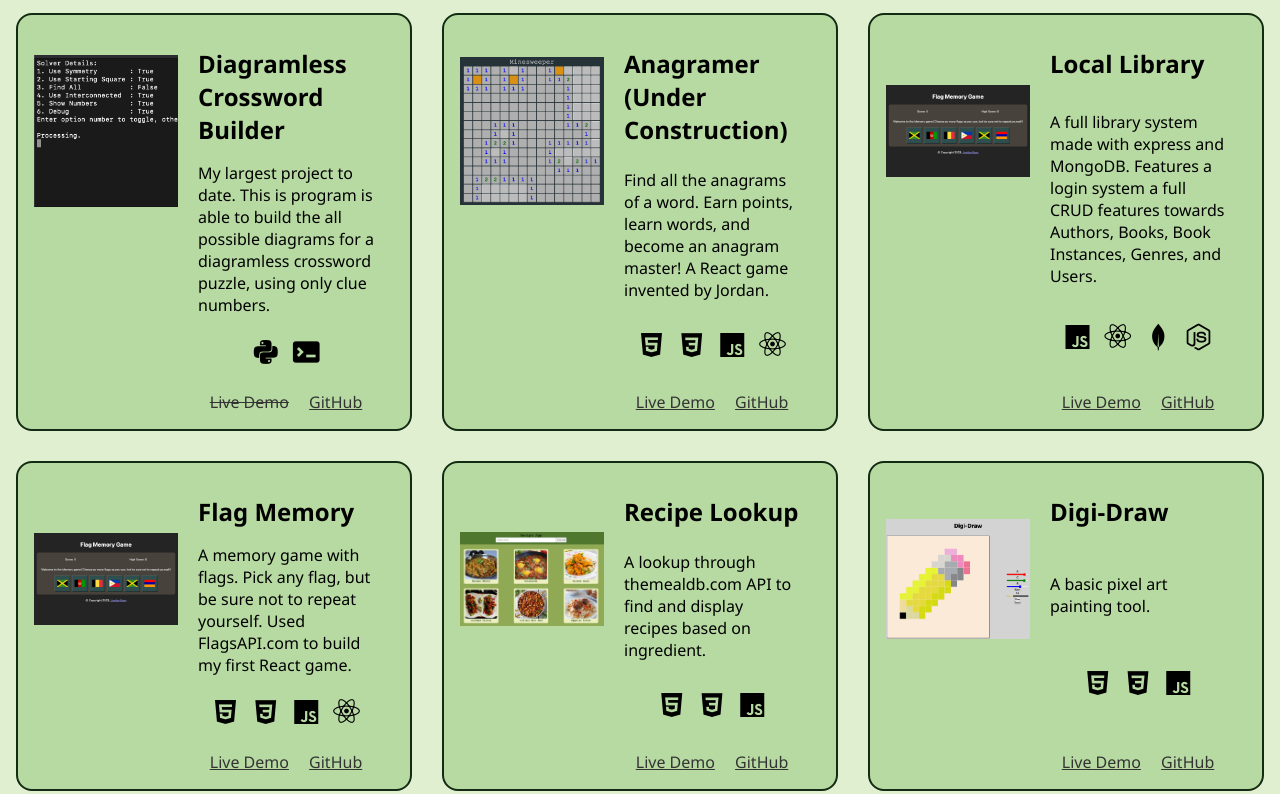
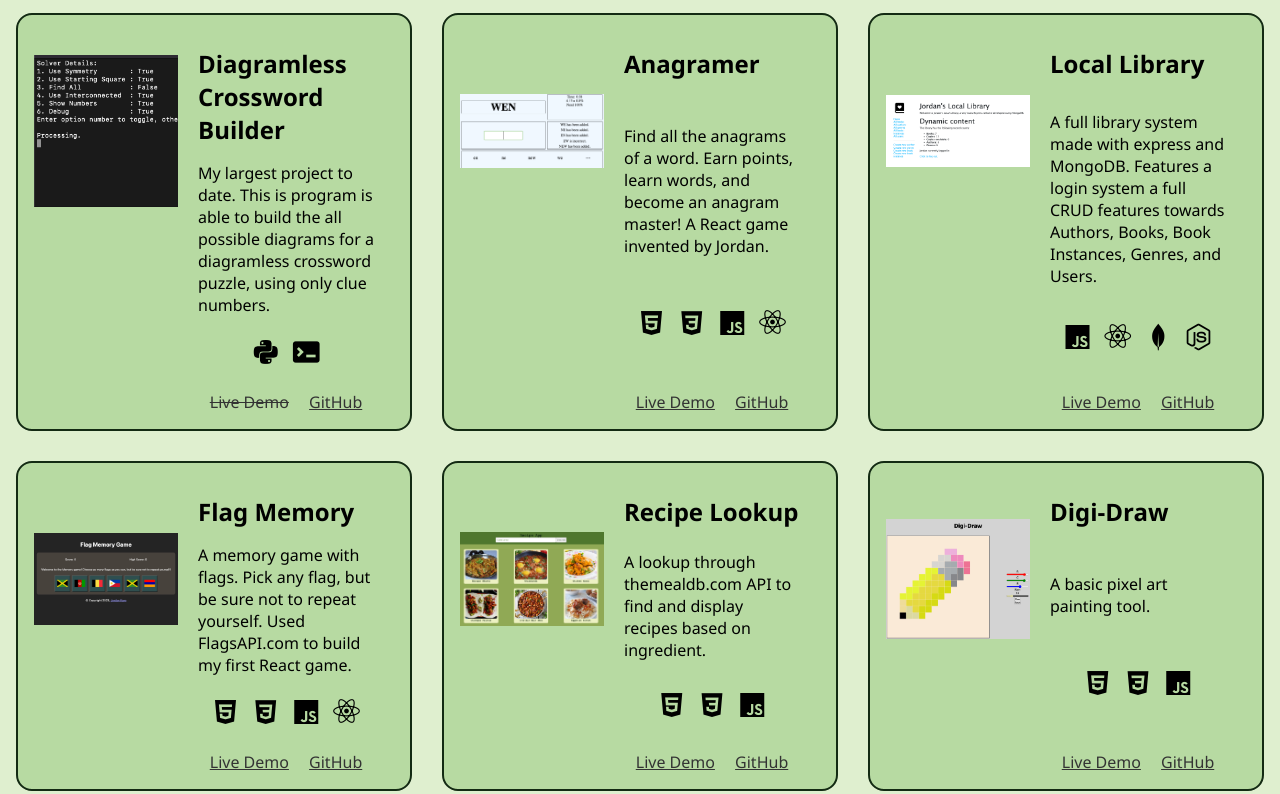
Before and after one commit to JordanKarp/JordanKarp.github.io, a website: page index.html in a window 1280 px wide. Shown: the part 876-1670 px from the top of the page. Drawn offline with nearby package versions, Linux system fonts and the light colour scheme; files whose address does not match are found by name.

Commit message:
Change Anagramer thumb

```diff
--- a/index.html
+++ b/index.html
@@ -52,10 +52,10 @@
                 </div>
                 <div class="card game" id="anagramer">
                     <a href="https://anagramer.netlify.app/" class="card-bkg" target="_blank">
-                        <img src="./images/minesweeper.png" alt="An image of the Minesweeper game">
+                        <img src="./images/anagramer.png" alt="An image of the Minesweeper game">
                     </a>
                     <div class="card-content">
-                        <h2 class="card-title">Anagramer (Under Construction)</h2>
+                        <h2 class="card-title">Anagramer</h2>
                         <p class="card-summary">Find all the anagrams of a word. Earn points, learn words, and become an anagram master! A React game invented by Jordan.</p>
                         <div class="card-icons">
                             <i class='bx bxl-html5' ></i>
@@ -71,7 +71,7 @@
                 </div>
                <div class="card" id="local-library">
                     <a href="https://local-library-production-4442.up.railway.app/" class="card-bkg" target="_blank">
-                        <img src="./images/flag_memory.png" alt="An image of the Local Library project">
+                        <img src="./images/locallibrary.png" alt="An image of the Local Library project">
                     </a>
                     <div class="card-content">
                         <h2 class="card-title">Local Library</h2>
@@ -278,6 +278,7 @@
         <section id="about-me" class="about-me">
             <h1>About me:</h1>
             <div class="about-me-paragraphs">
+                <p>Hi there! Thanks for taking the time to look through my website. I've always been interested in solving problems. I bega</p>
                 <p>My journey began in the world of sales, where I honed my interpersonal skills and learned the art of effective communication. This experience taught me the importance of understanding client needs, a skill that seamlessly translates into my software development process.</p>
                 <!-- <p>As a Software Engineer, I thrive on the challenges that coding presents. Just like solving puzzles, I relish the opportunity to break down complex problems into manageable pieces and put together elegant solutions. Whether it's crafting clean code or debugging intricate issues, I find the process of building and solving both exhilarating and rewarding.</p>
                 <p>My love for games runs parallel to my affinity for programming. I find building games as exciting as solving them - a perfect fusion of creativity and logic. This passion infuses my work with a touch of imagination and a commitment to crafting interactive experiences that resonate with users.</p> -->
```
Also changed, not shown: images/anagramer.png (added), images/locallibrary.png (added).
